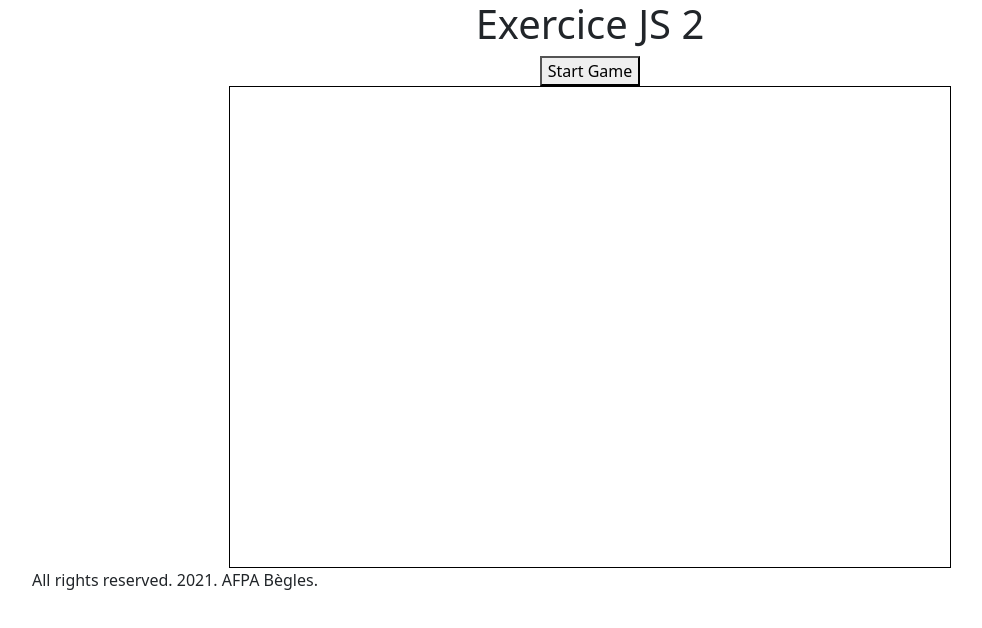
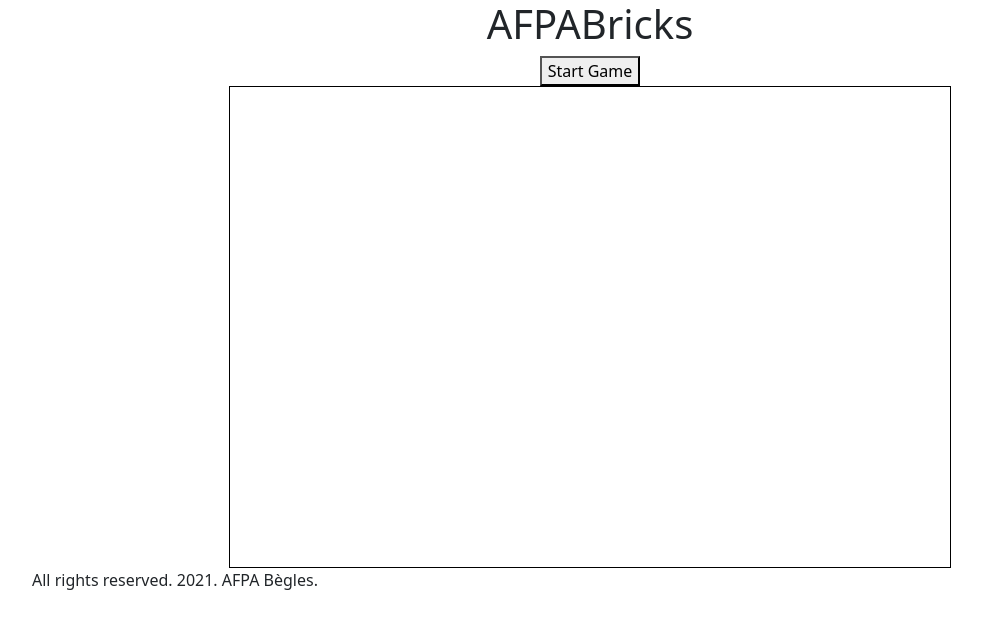
Before and after one commit to nouhamenadjlia/AFPABricks, a plain HTML site: page index.html in a window 1280 px wide. Shown: the whole page, without its empty margins (50-1032 px from the left). Drawn offline with nearby package versions, Linux system fonts and the light colour scheme.

Commit message:
changing title

```diff
--- a/index.html
+++ b/index.html
@@ -14,7 +14,7 @@
 <body>
     <header>
         <div class="container text-center">
-            <h1>Exercice JS 2</h1>
+            <h1>AFPABricks</h1>
             <button onclick="startGame();">Start Game</button>
         </div>
     </header>
```
